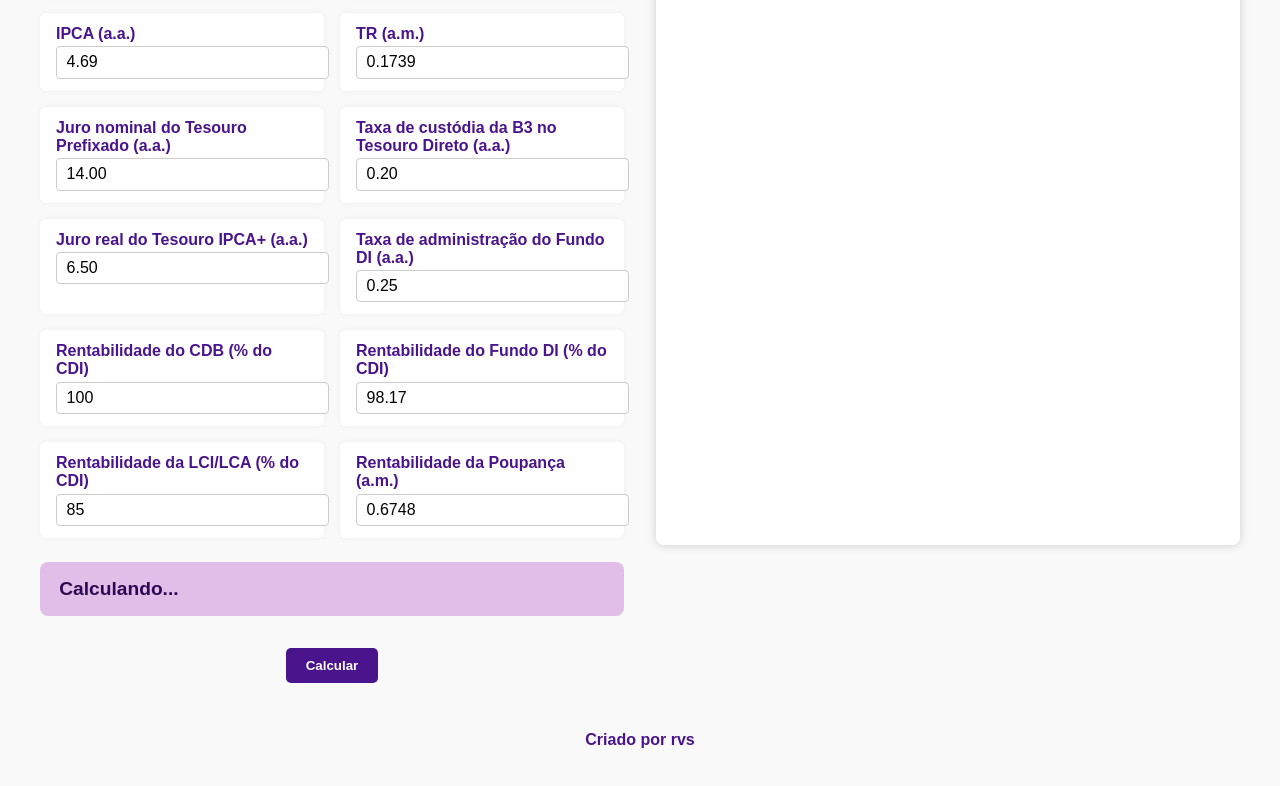
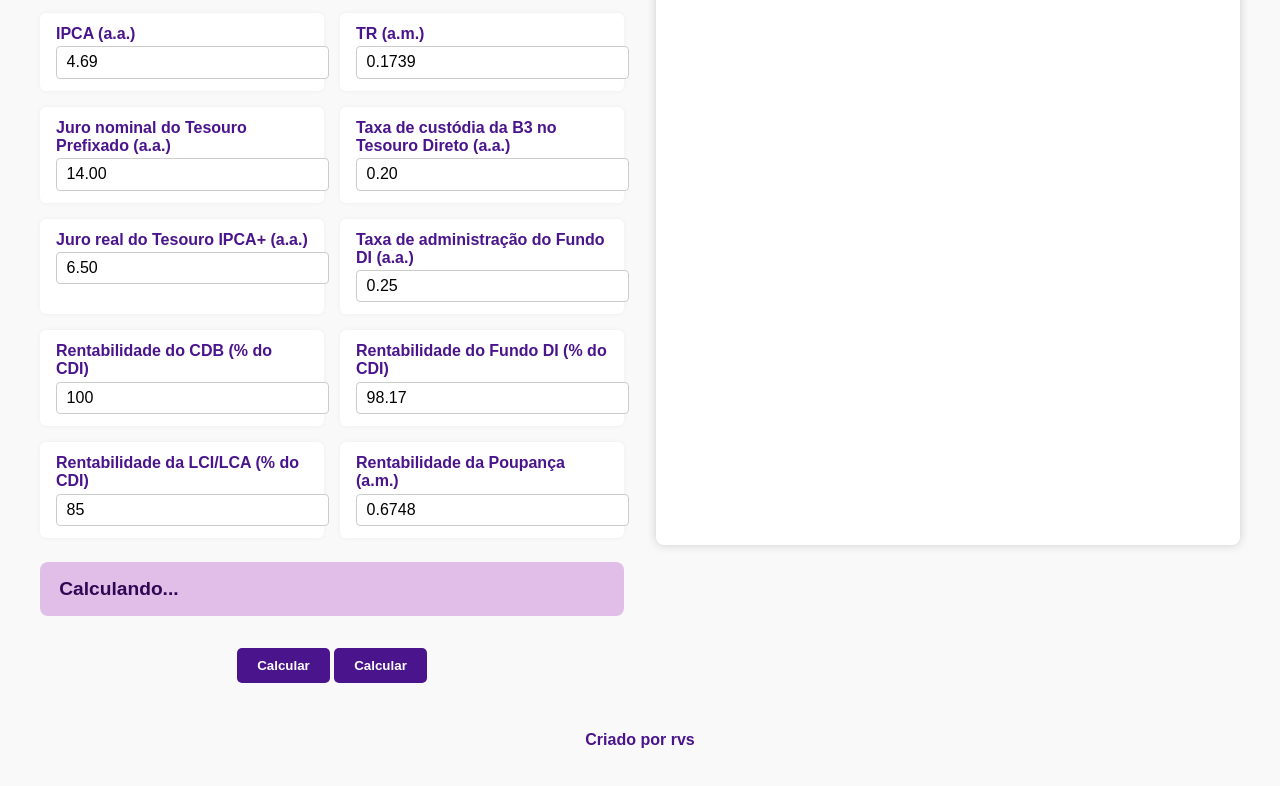
Before and after one commit to robsonrvs1991/calculadorawsfront, a plain HTML site: page index.html in a window 1280 px wide. Shown: the part 364-1150 px from the top of the page. Drawn offline with nearby package versions, Linux system fonts and the light colour scheme.

Commit message:
new index

```diff
--- a/index.html
+++ b/index.html
@@ -144,6 +144,11 @@
       <div class="result" id="resultado">Calculando...</div>
 
       <div style="text-align: center; margin-top: 1.5rem;">
+        <button id="btnCalcular"
+        onclick="calcular()"
+        style="padding: 10px 20px; background-color: #4a148c; color: white; border: none; border-radius: 5px; font-weight: bold; cursor: pointer;">
+  Calcular
+</button>
         <button id="btnCalcular" style="padding: 10px 20px; background-color: #4a148c; color: white; border: none; border-radius: 5px; font-weight: bold; cursor: pointer;">Calcular</button>
       </div>
     </div>
```
